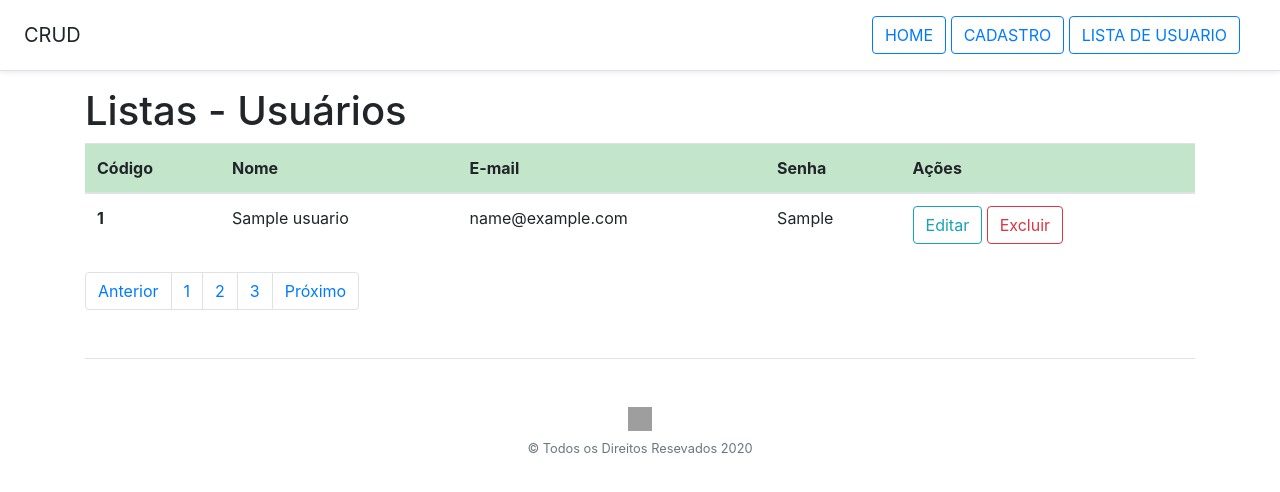
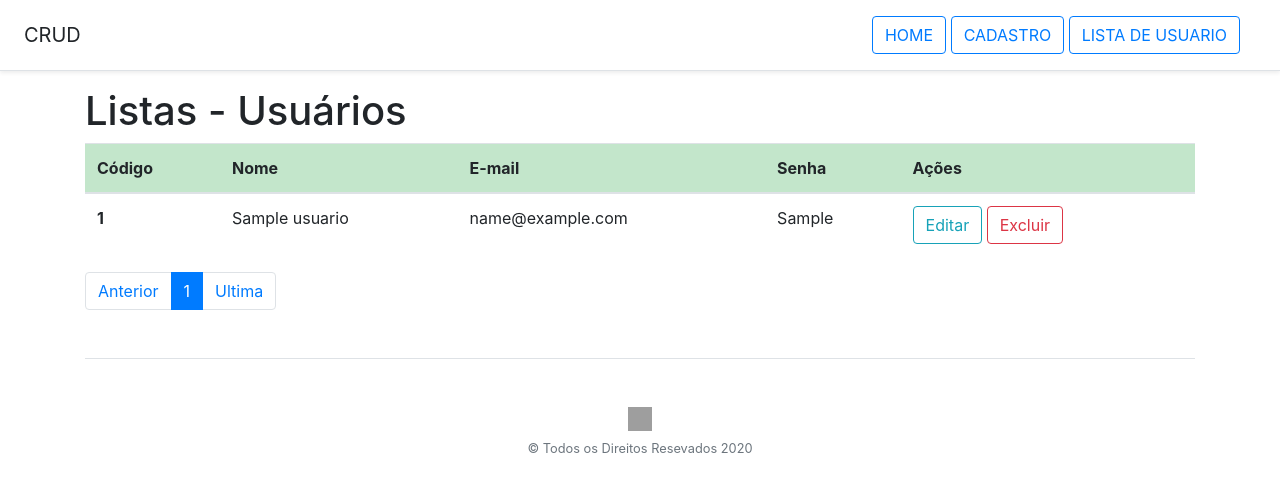
Before and after one commit to olivierdenilson/crudphp, a PHP site: page /listar.php?pagina=1 in a window 1280 px wide. Shown: the top 492 px of the page. Run offline with PHP 8.4, Linux system fonts and the light colour scheme; tables that the repository leaves empty hold one stand-in row (values such as "Sample post"); grey boxes are pictures that could not be loaded.

Commit message:
desenvolvimento da Paginação
layout da paginação da listagem de dados

```diff
--- a/listar.php
+++ b/listar.php
@@ -6,6 +6,7 @@
 
 <h1> Listas -  Usuários </h1>
 
+<!--Estrutura da Tabela html -->
 <table class="table table-hover">
   <thead>
     <tr>
@@ -20,12 +21,23 @@
 
 <?php
 
+    // Receber o número da página
+    $pagina_atual = filter_input(INPUT_GET,'pagina', FILTER_SANITIZE_NUMBER_INT);
+    $pagina = (!empty($pagina_atual))?$pagina_atual:1;
+
+    // Setar a quantidade de pagina de itens por página
+    $qnt_result_pg = 5;
+    $inicio = ($qnt_result_pg * $pagina) - $qnt_result_pg;
+
+
      // trazendo os resultado do banco de dados
-     $result_usuarios = "SELECT * FROM usuarios";
+     $result_usuarios = "SELECT * FROM usuarios LIMIT $inicio, $qnt_result_pg";
+     //execultando a instrução SQL
      $resutado = mysqli_query($conn, $result_usuarios);
-
+    //percorrendo a linha no banco de dados
      while($resultado = mysqli_fetch_assoc( $resutado))
 {?>
+
 
 <div>
   <tbody>
@@ -34,7 +46,8 @@
             <td><?php echo $resultado['nome'] ?></td>
             <td><?php echo $resultado['email'] ?></td>
             <td><?php echo $resultado['senha'] ?></td>
-            <td><a class="btn btn-outline-info" href="#">Editar</a>  <a  class="btn btn-outline-danger" href="#">Excluir</a></td>
+            <td><a class="btn btn-outline-info" href="#">Editar</a>
+            <a class="btn btn-outline-danger" href="#">Excluir</a></td>
     </tr>
 
 <?php } ?>
@@ -43,16 +56,77 @@
 </table>
 
 
+<?php
+
+    $result_pg = "SELECT COUNT(id) AS num_result FROM usuarios";
+    $resultado_pg = mysqli_query($conn , $result_pg);
+    $row_pg = mysqli_fetch_assoc($resultado_pg);
+
+    //echo $row_pg['num_result'];
+    $quantidade_pg = ceil($row_pg['num_result'] / $qnt_result_pg);
+
+    // Limitar os Links antes e depois
+    $max_links = 2;
+
+    /*echo "<a href='listar.php?pagina=1'> Primeira </a>";
+
+    for($pag_ant = $pagina - $max_links; $pag_ant <=$pagina -1; $pag_ant++) {
+        if($pag_ant >=1){
+          echo "<a href='listar.php?pagina=$pag_ant'>$pag_ant</a>";
+        }
+    }
+
+    echo "$pagina"; // página atual
+
+    for($pag_dep = $pagina +1 ; $pag_dep <=$pagina + $max_links; $pag_dep++){
+
+      if($pag_dep <= $quantidade_pg){
+         echo "<a href='listar.php?pagina=$pag_dep'>$pag_dep</a>";
+      }
+
+    }
+
+    echo "<a href='listar.php?pagina=$quantidade_pg'> Ultima </a>"; */
+
+
+?>
+
+<!-- Layout da Páginação -->
+
 <nav aria-label="Navegação de página exemplo">
   <ul class="pagination">
-    <li class="page-item"><a class="page-link" href="#">Anterior</a></li>
-    <li class="page-item"><a class="page-link" href="#">1</a></li>
-    <li class="page-item"><a class="page-link" href="#">2</a></li>
-    <li class="page-item"><a class="page-link" href="#">3</a></li>
-    <li class="page-item"><a class="page-link" href="#">Próximo</a></li>
+    <li class="page-item"><a class="page-link" href="listar.php?pagina=1">Anterior</a></li>
+
+    <?php
+          for($pag_ant = $pagina - $max_links; $pag_ant <=$pagina -1; $pag_ant++) {
+
+            if($pag_ant >=1){
+
+            echo "<li class='page-item'><a class='page-link' href='listar.php?pagina=$pag_ant'>$pag_ant</a></li>";
+          }
+        } ?>
+
+
+       <li class="page-item active">
+           <a class="page-link" href="listar.php?pagina=<?php echo $pagina?>"> <span class="sr-only">
+           </span><?php echo $pagina?></a>
+      </li>
+
+
+   <?php
+        for($pag_dep = $pagina +1 ; $pag_dep <=$pagina + $max_links; $pag_dep++){
+
+          if($pag_dep <= $quantidade_pg){
+
+            echo "<li class='page-item'><a class='page-link' href='listar.php?pagina=$pag_dep'>$pag_dep</a></li>";
+
+          }
+
+        }
+
+    ?>
+       <li class="page-item"><a class="page-link" href="listar.php?pagina=<?php echo $quantidade_pg;?>">Ultima</a></li>
   </ul>
 </nav>
-
-
 </div>
 <?php include_once("includes/foot.php");?>
```
Also changed, not shown: img/codigo.jpg (renamed from codigo.jpg).
